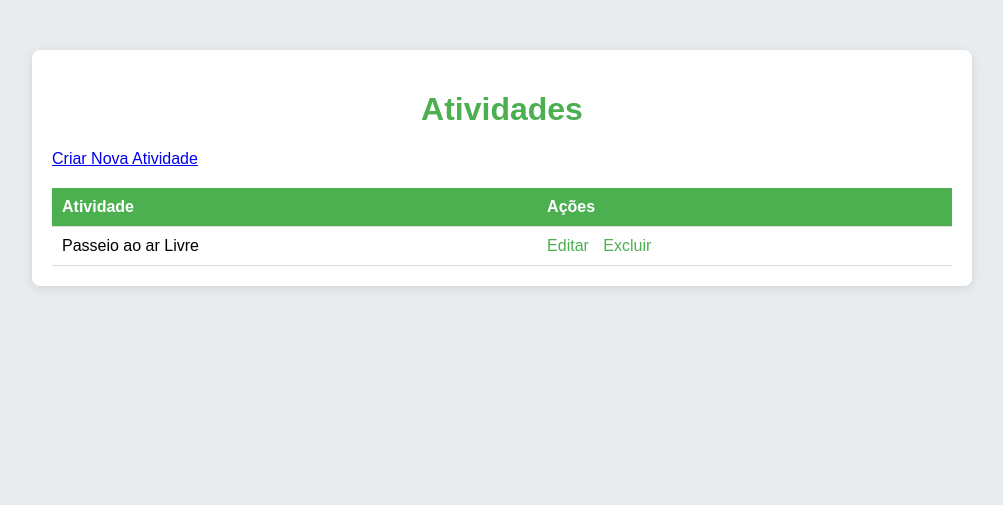
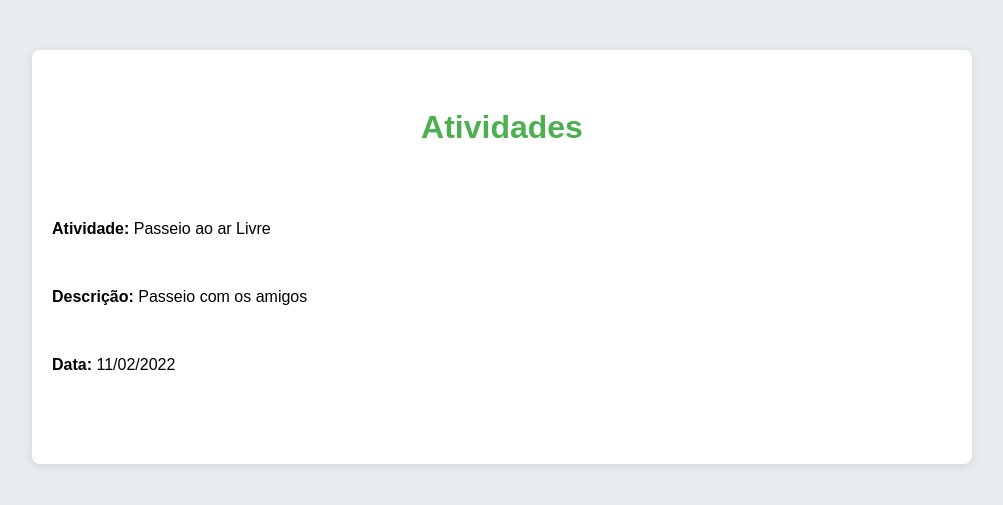
Before and after one commit to LuanRamalho/Python-com-Django-38---roteiros_de_viagem, a Django app: page /roteiros/roteiro/1/atividades/ in a window 1280 px wide. Shown: the top 505 px of the page, without its empty margins (138-1141 px from the left). Run offline with Django 5.2, Linux system fonts and the light colour scheme; data comes from the database, SQL or seed files in the repository.

Commit message:
listar_atividades.html

```diff
--- a/Python com Django 38 - roteiros_de_viagem/roteiros/templates/roteiros/listar_atividades.html
+++ b/Python com Django 38 - roteiros_de_viagem/roteiros/templates/roteiros/listar_atividades.html
@@ -16,58 +16,25 @@
             background-color: #fff;
             border-radius: 8px;
             box-shadow: 0 2px 10px rgba(0, 0, 0, 0.1);
+            white-space: pre-line; /* Garante quebra de linha automática */
         }
         h1 {
             text-align: center;
             color: #4CAF50;
-        }
-        table {
-            width: 100%;
-            border-collapse: collapse;
-            margin-top: 20px;
-        }
-        th, td {
-            padding: 10px;
-            text-align: left;
-            border-bottom: 1px solid #ddd;
-        }
-        th {
-            background-color: #4CAF50;
-            color: white;
-        }
-        .action-buttons a {
-            color: #4CAF50;
-            text-decoration: none;
-            margin-right: 10px;
-        }
-        .action-buttons a:hover {
-            color: #45a049;
         }
     </style>
 </head>
 <body>
     <div class="container">
         <h1>Atividades</h1>
-        <a href="{% url 'criar_atividade' roteiro.id %}">Criar Nova Atividade</a>
-        <table>
-            <thead>
-                <tr>
-                    <th>Atividade</th>
-                    <th>Ações</th>
-                </tr>
-            </thead>
-            <tbody>
-                {% for atividade in atividades %}
-                    <tr>
-                        <td>{{ atividade.nome }}</td>
-                        <td class="action-buttons">
-                            <a href="{% url 'editar_atividade' atividade.id %}">Editar</a>
-                            <a href="{% url 'excluir_atividade' atividade.id %}">Excluir</a>
-                        </td>
-                    </tr>
-                {% endfor %}
-            </tbody>
-        </table>
+            {% for atividade in atividades %}
+                <p><b>Atividade:</b> {{ atividade.nome }}</p>
+                <p><b>Descrição:</b> {{ atividade.descricao }}</p>
+                <p><b>Data:</b> {{ atividade.data_atividade|date:"d/m/Y"}}</p>
+
+            {% empty %}
+                <p>Nenhuma atividade encontrada.</p>
+            {% endfor %}
     </div>
 </body>
 </html>
```
